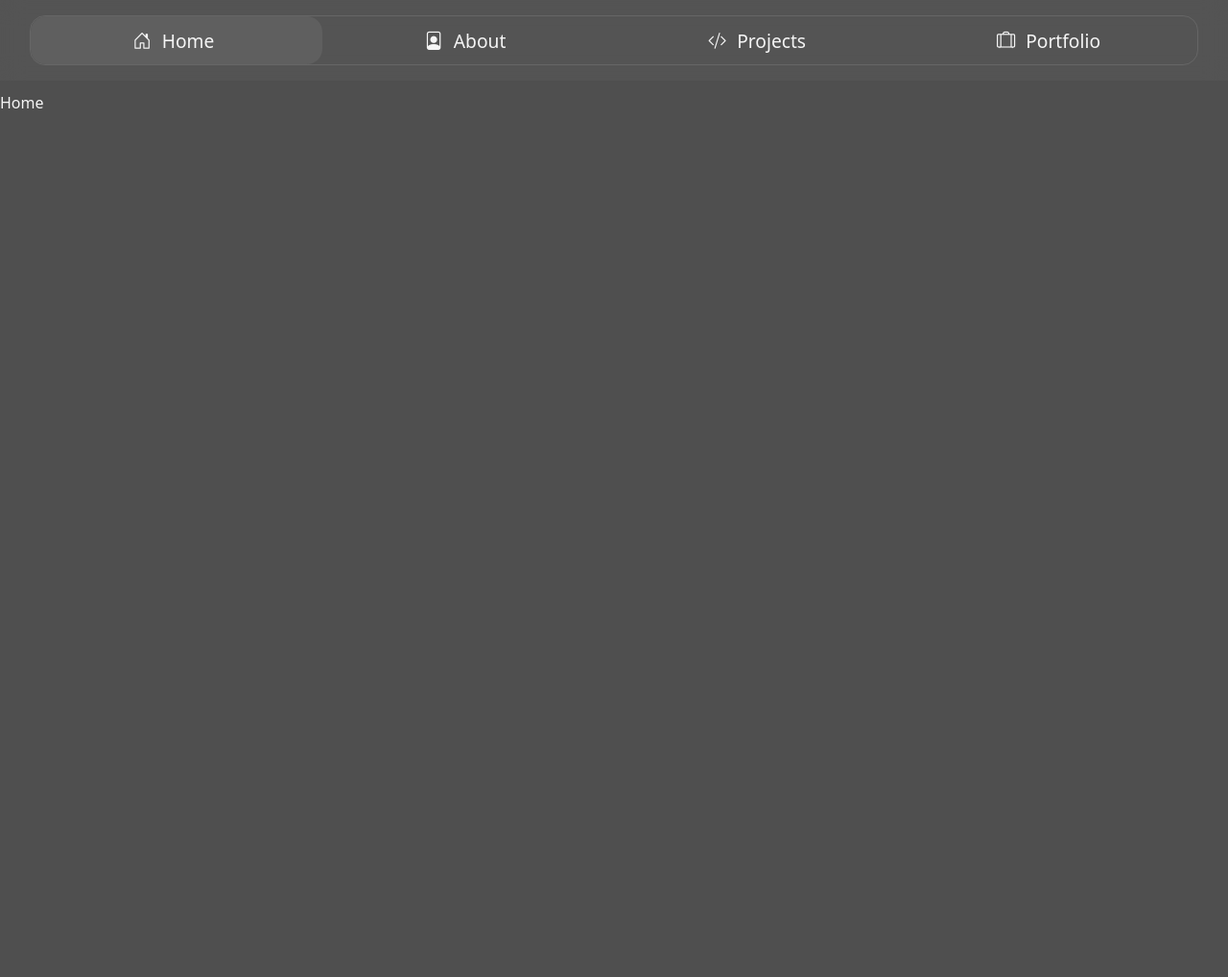
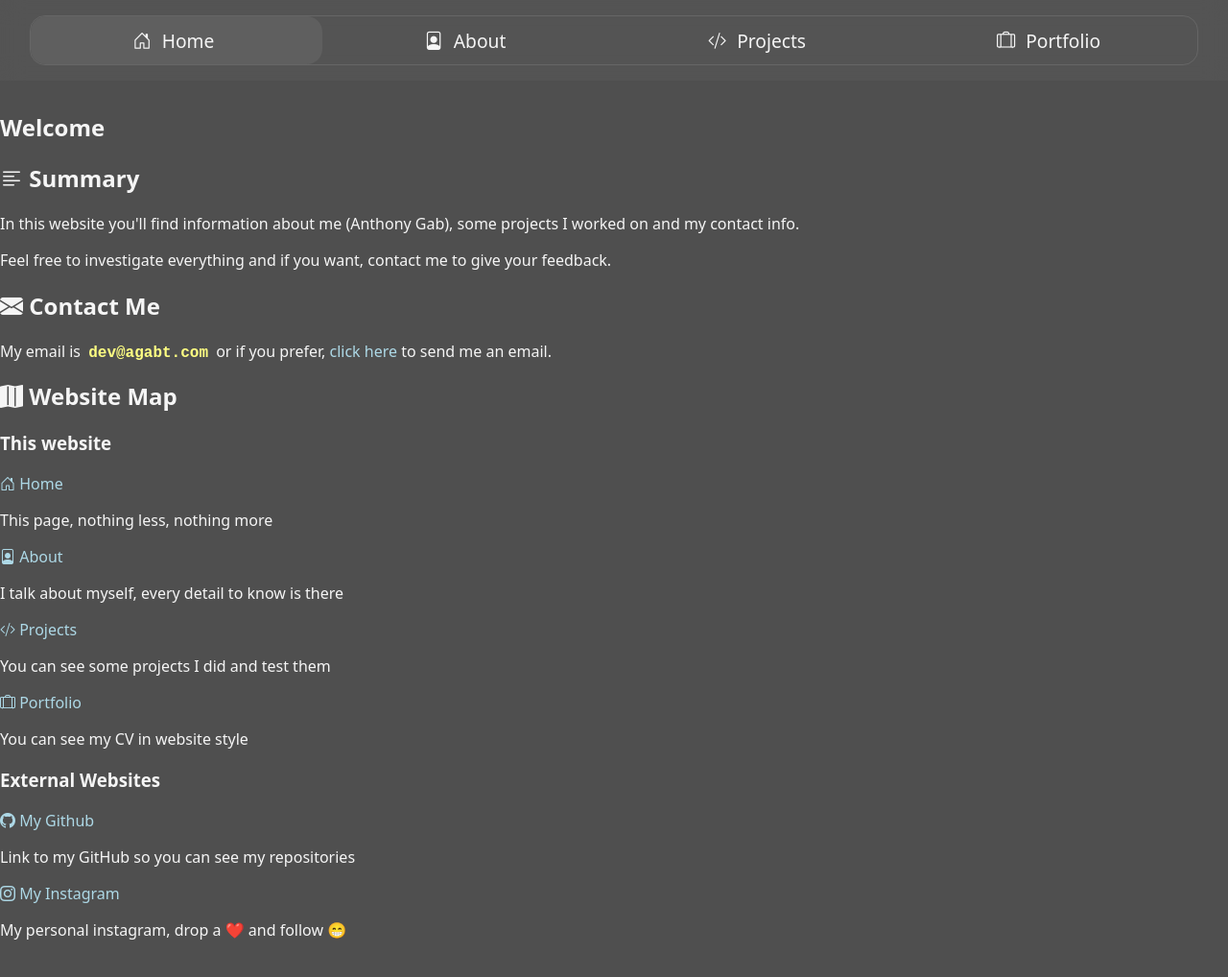
Before and after one commit to agabt/DIW-Portfolio-agabt, a website built with Vite: page index.html in a window 1280 px wide. Shown: the whole page at 96% size. Before the commit the page ends 800 px from the top, so only its background shows below. Built offline with nearby package versions, Linux system fonts and the light colour scheme; files whose address does not match are found by name.

Commit message:
Created partially the home (to be completed when the website is developed), also added a new meta tag for the theme color

```diff
--- a/index.html
+++ b/index.html
@@ -4,9 +4,12 @@
 <head>
 	<meta charset="UTF-8" />
 	<meta name="viewport" content="width=device-width, initial-scale=1.0" />
+	<meta name="theme-color" content="#000023">
 	<title>Portfolio Personal | Anthony Gab Terescu - agabt</title>
 	<link rel="stylesheet" href="src/css/common.css">
+	<link rel="stylesheet" href="src/css/home.css">
 	<link rel="stylesheet" href="src/css/about.css">
+	<script src="node_modules/autotyping/dist/AutoTyping.min.js"></script>
 	<script src="src/js/main.js" defer type="module"></script>
 </head>
 
@@ -33,7 +36,103 @@
 	</header>
 
 	<main>
-		<section class="tab-item" id="home">Home</section>
+		<section class="tab-item" id="home">
+			<header class="header-home">
+				<h1 class="home-title">
+					Welcome
+					<div id="auto-typed-text"></div>
+				</h1>
+			</header>
+
+			<main class="content-home">
+				<div>
+					<h2><i class="bi bi-text-left"></i> Summary</h2>
+
+					<p>
+						In this website you'll find information about me (Anthony Gab), some projects I worked on and my
+						contact info.
+					</p>
+
+					<p>
+						Feel free to investigate everything and if you want, contact me to give your feedback.
+					</p>
+				</div>
+
+				<div>
+					<h2><i class="bi bi-envelope-fill"></i> Contact Me</h2>
+					<p>
+						My email is <span class="important-text">dev@agabt.com</span> or if you prefer, <a
+							href="mailto:dev@agabt.com">click here</a> to send me an email.
+					</p>
+				</div>
+
+				<div>
+					<h2><i class="bi bi-map-fill"></i> Website Map</h2>
+					<h3>This website</h3>
+
+					<div class="cards-container">
+						<div class="card">
+							<a href="#home" class="card-header">
+								<p><i class="bi bi-house-door"></i> Home</p>
+							</a>
+							<div class="card-content">
+								<p>This page, nothing less, nothing more</p>
+							</div>
+						</div>
+
+						<div class="card">
+							<a href="#about" class="card-header">
+								<p><i class="bi bi-file-person"></i> About</p>
+							</a>
+							<div class="card-content">
+								<p>I talk about myself, every detail to know is there</p>
+							</div>
+						</div>
+
+						<div class="card">
+							<a href="#about" class="card-header">
+								<p><i class="bi bi-code-slash"></i> Projects</p>
+							</a>
+							<div class="card-content">
+								<p>You can see some projects I did and test them</p>
+							</div>
+						</div>
+
+						<div class="card">
+							<a href="#about" class="card-header">
+								<p><i class="bi bi-suitcase-lg"></i> Portfolio</p>
+							</a>
+							<div class="card-content">
+								<p>You can see my CV in website style</p>
+							</div>
+						</div>
+					</div>
+				</div>
+
+				<div>
+					<h3>External Websites</h3>
+					<div class="cards-container">
+						<div class="card">
+							<a href="https://github.com/agabt" target="_blank" class="card-header">
+								<p><i class="bi bi-github"></i> My Github</p>
+							</a>
+							<div class="card-content">
+								<p>Link to my GitHub so you can see my repositories</p>
+							</div>
+						</div>
+
+						<div class="card">
+							<a href="https://instagram.com/anthonypizza10" target="_blank" class="card-header">
+								<p><i class="bi bi-instagram"></i> My Instagram</p>
+							</a>
+							<div class="card-content">
+								<p>My personal instagram, drop a ❤️ and follow 😁</p>
+							</div>
+						</div>
+					</div>
+				</div>
+			</main>
+		</section>
 
 		<section class="tab-item" id="about">
 			<header class="header-about">
@@ -66,7 +165,6 @@
 							and <span class="important-text">develop something awesome.</span>
 						</p>
 					</div>
-
 				</div>
 
 				<div>
```
